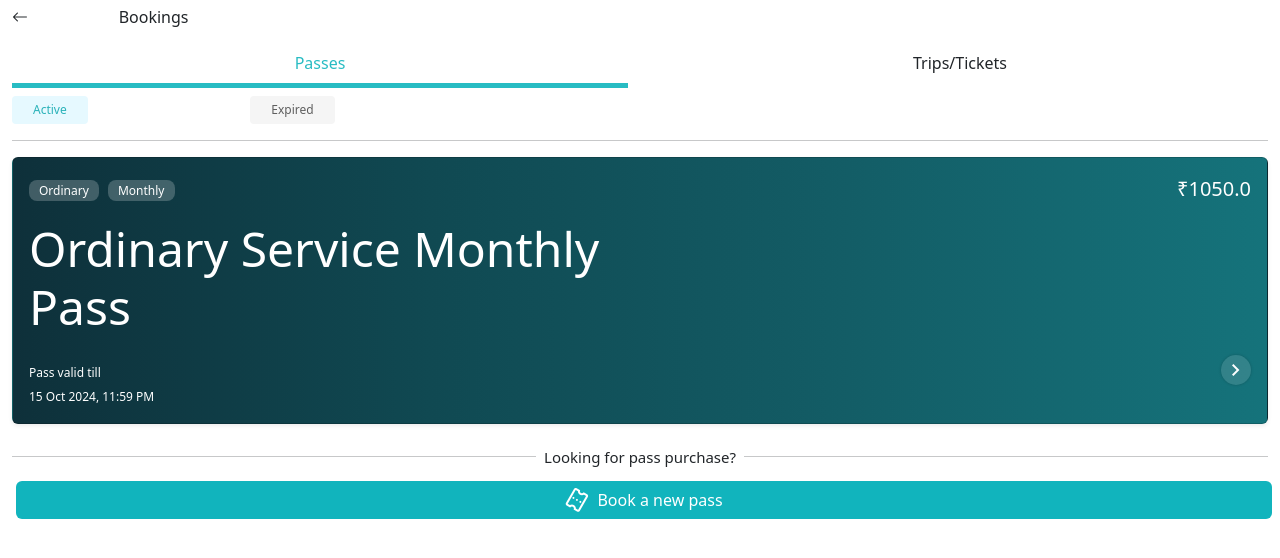
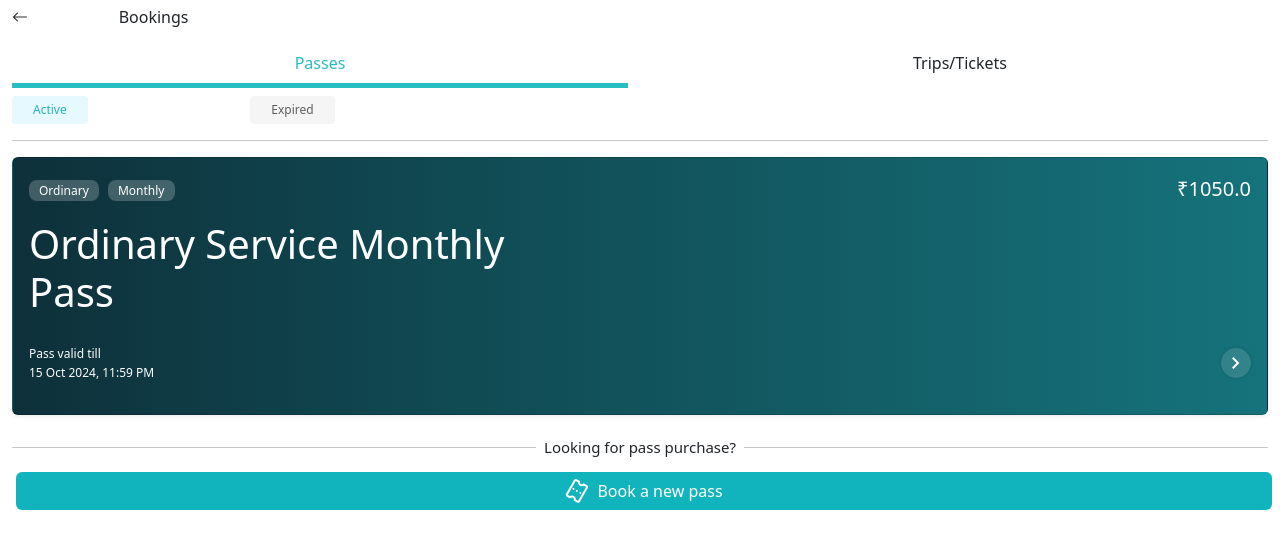
Before and after one commit to cr3992/bmtc, a plain HTML site: page index.html in a window 1280 px wide. Drawn offline with nearby package versions, Linux system fonts and the light colour scheme.

Commit message:
Add files via upload

```diff
--- a/index.html
+++ b/index.html
@@ -115,11 +115,11 @@
                       </div>
                     </div>
                     <div class="mt-3">
-                      <h1 class="display-5">Ordinary Service Monthly <br>Pass</h1>
+                      <h1 class="display-6">Ordinary Service Monthly <br>Pass</h1>
                     </div>
                     <div class="mt-4">
-                      <span class="tiny-font">Pass valid till</span><br>
-                      <span class="tiny-font">15 Oct 2024, 11:59 PM</span>
+                      <span class="tiny-font">Pass valid till</span>
+                      <p class="tiny-font">15 Oct 2024, 11:59 PM</p>
                     </div>
                     <a href="#" class="circle-button">
                         <span class="material-symbols-outlined">chevron_right</span>
```
